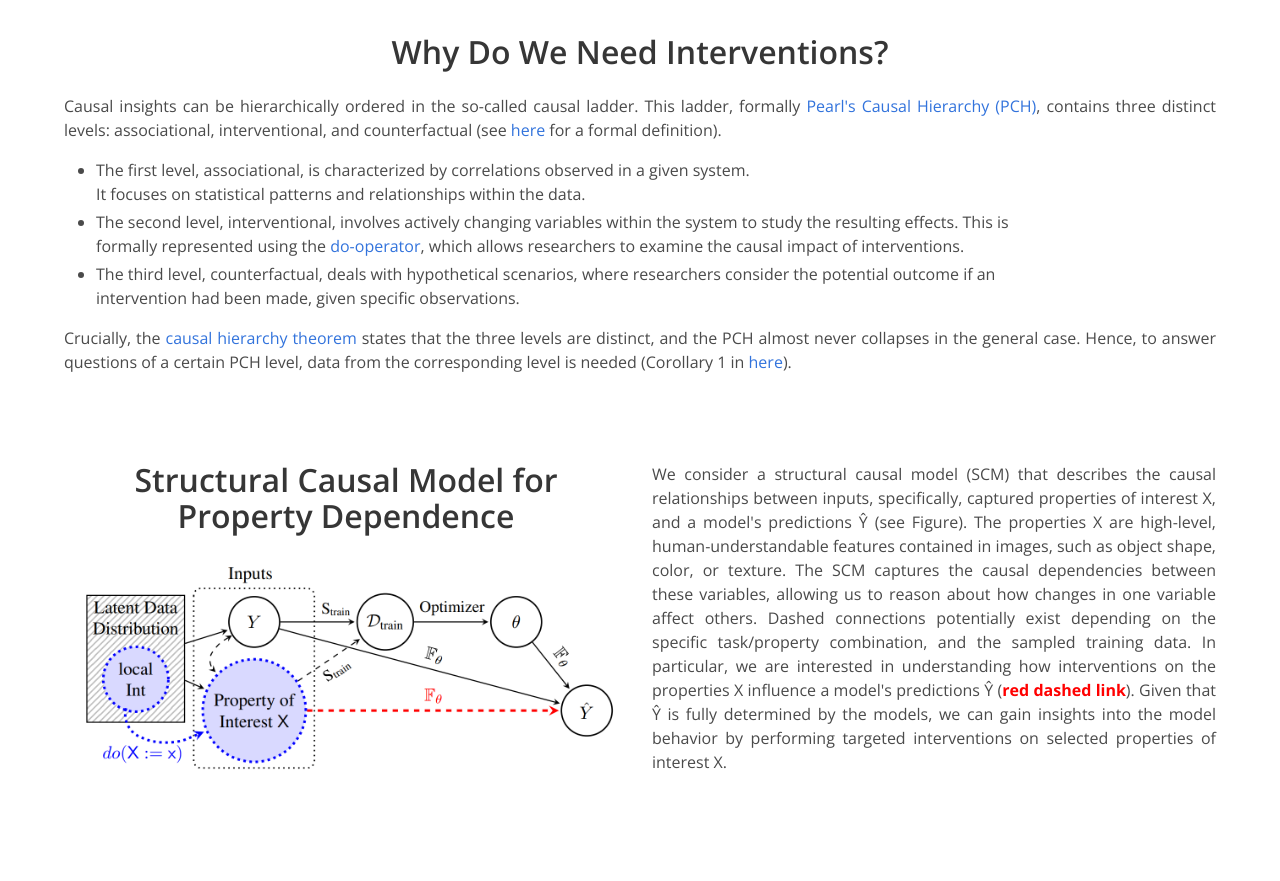
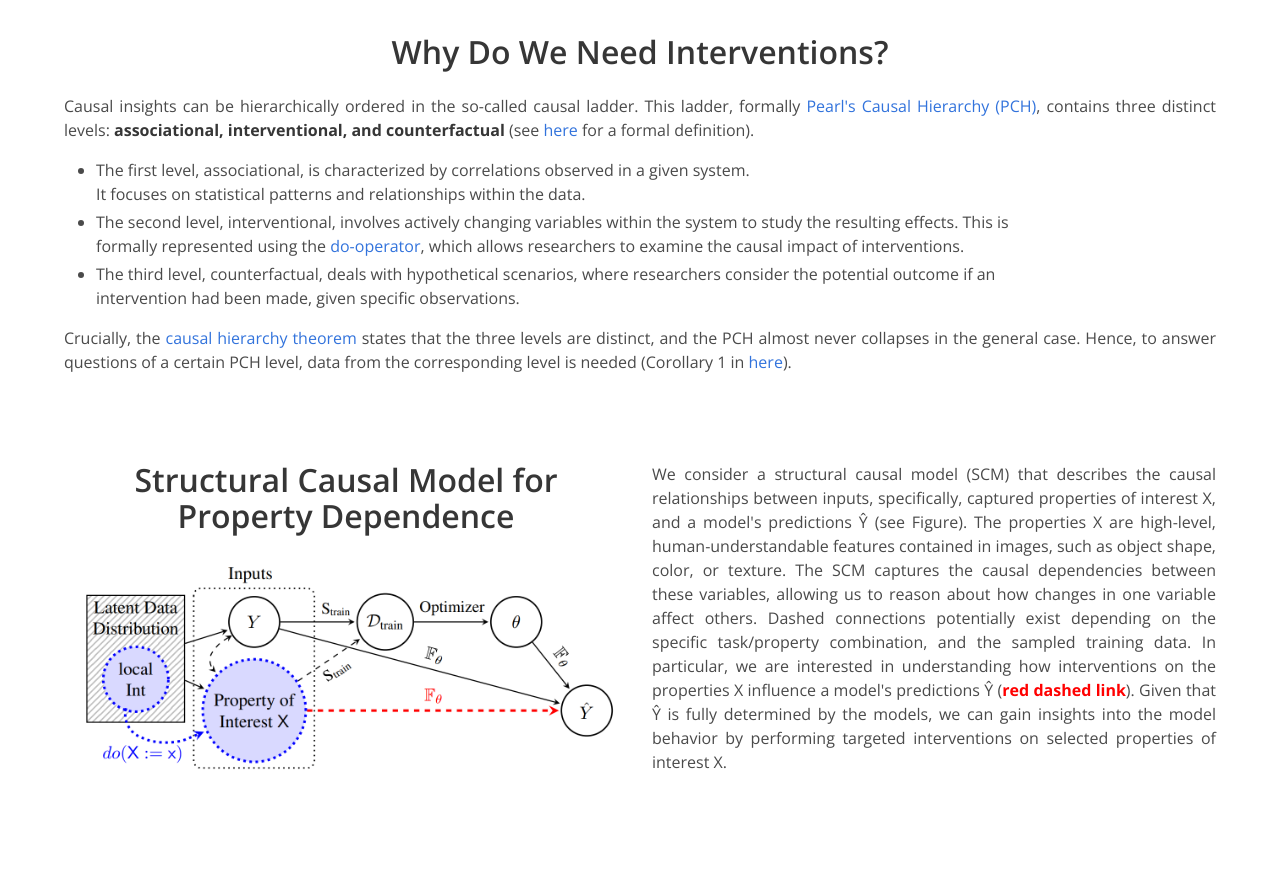
Before and after one commit to PropGrad/PropGrad.github.io, a plain HTML site: page index.html in a window 1280 px wide. Shown: the part 3920-4801 px from the top of the page. Drawn offline with Linux system fonts and the light colour scheme; files whose address does not match are found by name.

Commit message:
bold levels

```diff
--- a/index.html
+++ b/index.html
@@ -369,7 +369,7 @@ span.linenos.special { color: #000000; background-color: #ffffc0; padding-left:
             <h2 class="title is-3">Why Do We Need Interventions?</h2>
             <p class="content has-text-justified">
               Causal insights can be hierarchically ordered in the so-called causal ladder.
-              This ladder, formally <a target="_blank" rel="noopener noreferrer" href="https://causalai.net/r60.pdf">Pearl's Causal Hierarchy (PCH)</a>, contains three distinct levels: associational, interventional, and counterfactual (see <a target="_blank" rel="noopener noreferrer" href="https://causalai.net/r60.pdf">here</a> for a formal definition).
+              This ladder, formally <a target="_blank" rel="noopener noreferrer" href="https://causalai.net/r60.pdf">Pearl's Causal Hierarchy (PCH)</a>, contains three distinct levels: <strong>associational, interventional, and counterfactual</strong> (see <a target="_blank" rel="noopener noreferrer" href="https://causalai.net/r60.pdf">here</a> for a formal definition).
             </p>
               <ul>
               <li>The first level, associational, is characterized by correlations observed in a given system.<br>
```
